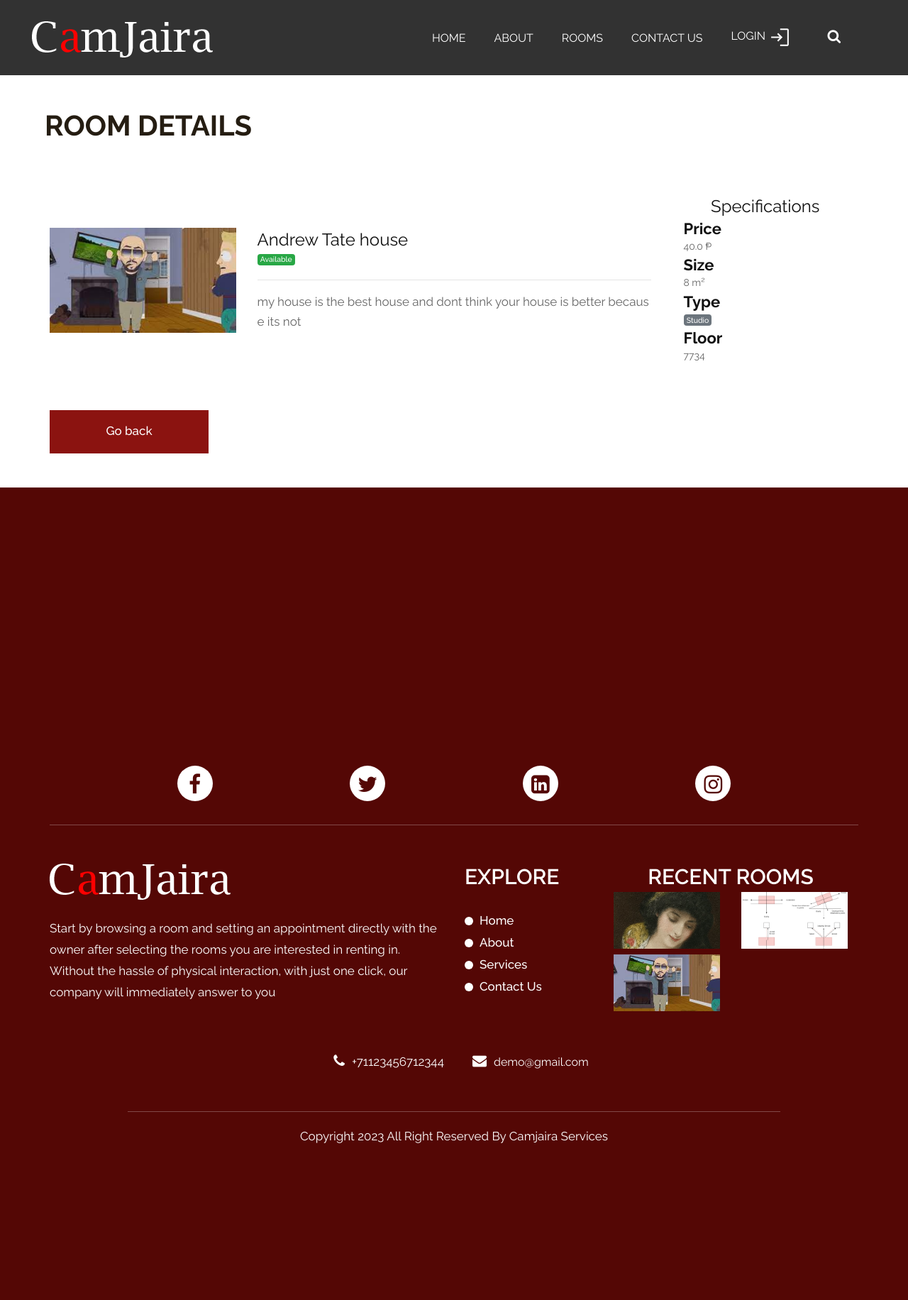
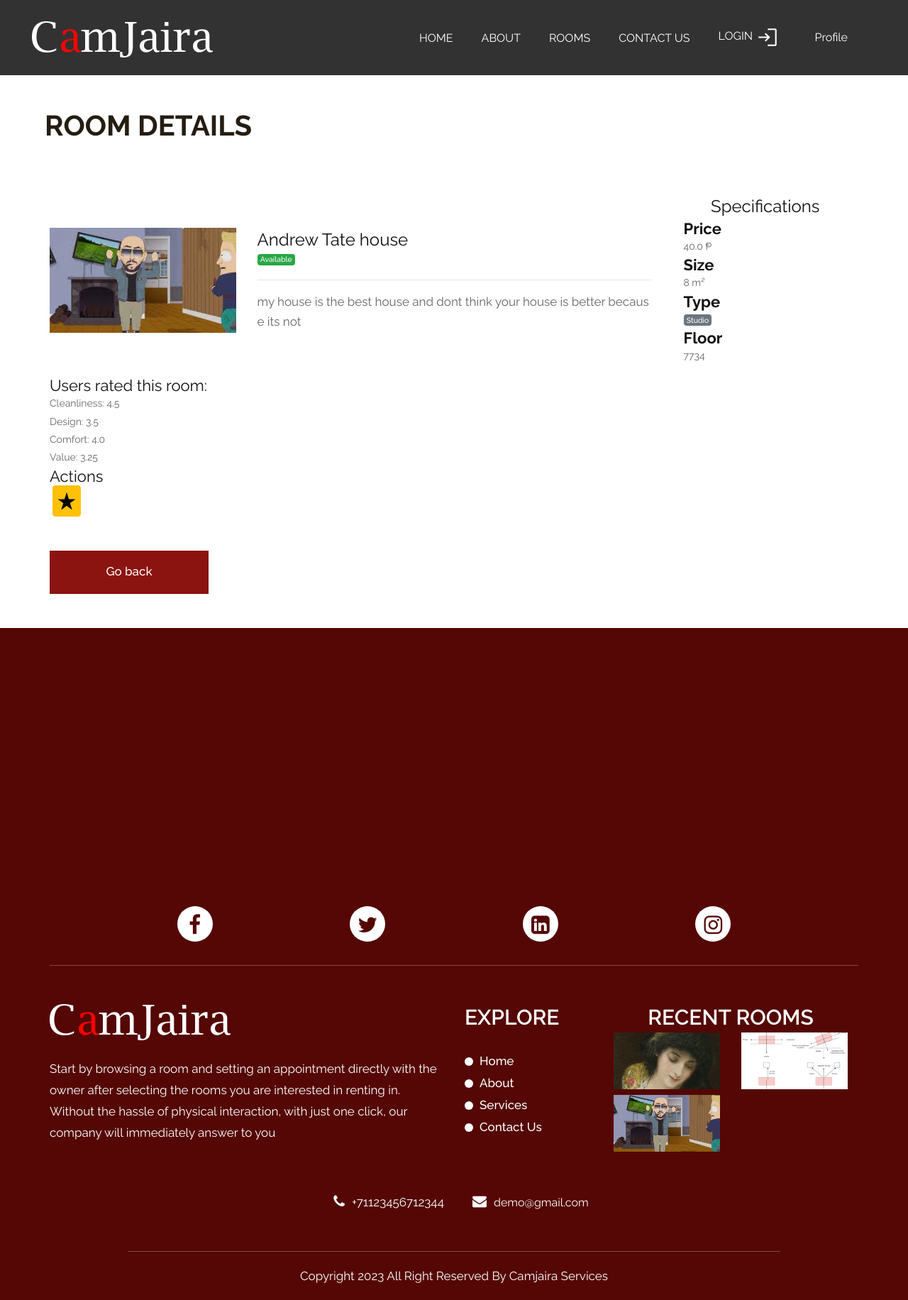
Before and after one commit to Quuton/Camjaira, a Django app: page /show-room/1 in a window 1280 px wide. Shown: the whole page at 71% size. Before the commit the page ends 1611 px from the top, so only its background shows below. Run offline with Django 4.2, Linux system fonts and the light colour scheme; data comes from the database, SQL or seed files in the repository; both versions use the stored data as it was after the commit; some libraries are stand-ins or nearby versions.

```diff
--- a/main/modelInterface.py
+++ b/main/modelInterface.py
@@ -1,14 +1,15 @@
 # Handles direct transactions between the DB
 from .models import *
+import random
 import itertools as it
 from django.contrib.auth.models import Group
-
-def testFunction(n:int):
+from django.db.models import Avg
+def generateRoomData(n:int):
     for i in range(0,n):
-        newRoomObj = Room(number = 'testobj' + str(i), description = 'Test description', floor = i, image = 'room_images/Draco.png', size = 200, price = 69420, availability = True, type = 'Single')
+        newRoomObj = Room(number = 'testobj' + str(i), description = 'Test description', floor = i, image = 'room_images/Draco.png', size = random.randint(0,200), price = random.randint(0,2000), availability = True, type = 'Single')
         newRoomObj.save()
     for i in range(0,n):
-        newRoomObj = Room(number = 'testobj' + str(i), description = 'Test description', floor = i, image = 'room_images/Draco.png', size = 200, price = 69420, availability = True, type = 'Studio')
+        newRoomObj = Room(number = 'testobj' + str(i), description = 'Test description', floor = i, image = 'room_images/Draco.png', size = random.randint(0,200), price = random.randint(0,2000), availability = True, type = 'Studio')
         newRoomObj.save()
 
 def getRecentPosts(max_posts:int = 4):
@@ -139,6 +140,19 @@ def register(data:dict, picture):
     profile = UserProfile(user=user, avatar=avatar)
     profile.save()
 
-def getUserPicture(id:int):
-    userPicture = UserProfile.objects.get(user = id).avatar
-    return userPicture
+def getUserPicture(userID:int):
+    try:
+        userPicture = UserProfile.objects.get(user = userID).avatar
+        return userPicture
+    except:
+        return None
+
+def getReviews(roomID:int):
+    reviewList = Review.objects.filter(roomID = roomID)
+    return reviewList
+
+def getReviewAverageScores(roomID:int):
+    return Review.objects.filter(roomID = roomID).aggregate(Avg('cleanlinessRating'), Avg('aestheticRating'), Avg('comfortRating'), Avg('valueRating'))
+
+def postReview():
+    pass
--- a/main/models.py
+++ b/main/models.py
@@ -60,6 +60,8 @@ class Suggestion(models.Model):
     timeStamp = models.DateTimeField(auto_now = True)
     resolved = models.BooleanField(default = False)
 
+# This class acts as an extension to Django's built in user
+# For now, it provides a way to store profile pictures.
 class UserProfile(models.Model):
     user = models.OneToOneField(User, on_delete=models.CASCADE)
-    avatar = models.ImageField()
+    avatar = models.ImageField(upload_to='user_profile_images', blank = True)
--- a/main/urls.py
+++ b/main/urls.py
@@ -6,22 +6,24 @@ from django.urls import path
 from . import views
 
 urlpatterns = [
+    path('', views.home),
     path('test/', views.test),
-    path('services/', views.services),
+    path('about/', views.about),
     path('login/', views.login),
+    path('user/', views.userPage),
     path('logout/', views.logout),
     path('contact/', views.contact),
-    path('about/', views.about),
+    path('services/', views.services),
+    path('list-room/', views.roomList),
+    path('forbidden/', views.forbidden),
+    path('register', views.registerUser),
+    path('create-room/', views.roomCreate),
+    path('appointments/', views.appointments),
+    path('edit-room/<int:id>', views.roomEdit),
+    path('show-room/<int:id>', views.roomDetail),
+    path('delete-room/<int:id>', views.deleteRoom),
+    path('wipe-appointments/', views.wipeAppointments),
+    path('show-reviews-room/<int:id>', views.roomListReview),
     path('delete-appointment/<int:id>', views.deleteAppointment),
-    path('appointments/', views.appointments),
-    path('wipe-appointments/', views.wipeAppointments),
     path('resolve-appointment/<int:id>', views.resolveAppointment),
-    path('delete-room/<int:id>', views.deleteRoom),
-    path('show-room/<int:id>', views.roomDetail),
-    path('edit-room/<int:id>', views.roomEdit),
-    path('create-room/', views.roomCreate),
-    path('list-room/', views.roomList),
-    path('register', views.registerUser),
-    path('user', views.userPage),
-    path('', views.home),
 ]
--- a/main/views.py
+++ b/main/views.py
@@ -66,6 +66,8 @@ def services(request):
 
     return render(request, mainPath + 'services.html', context=context)
 
+def forbidden(request):
+    return render(request, mainPath + 'forbidden.html', context=None)
 
 def home(request):
     context = {
@@ -87,23 +89,28 @@ def login(request):
 
 def contact(request):
     status = False
-    if request.method == "POST":
-        data = {
-            "name": request.POST['name'],
-            "email": request.POST['email'],
-            "topic": request.POST['topic'],
-            "message": request.POST['message'],
-            "ipAddress": request.META.get("REMOTE_ADDR"),
-        }
-        addAppointmentRecord(data)
-        status = True
+    if isUser(request):
+        if request.method == "POST":
+            data = {
+                "name": request.POST['name'],
+                "email": request.POST['email'],
+                "topic": request.POST['topic'],
+                "message": request.POST['message'],
+                "ipAddress": request.META.get("REMOTE_ADDR"),
+            }
+            addAppointmentRecord(data)
+            status = True
 
-    context = {
-        'recent': getRecentPosts(),
-        'appointmentSaveStatus': status,
-    }
+        else:
+            context = {
+                'recent': getRecentPosts(),
+                'appointmentSaveStatus': status,
+            }
 
-    return render(request, mainPath + 'contact.html', context=context)
+        return render(request, mainPath + 'contact.html', context=context)
+    else:
+        return redirect('/login')
+
 
 
 def about(request):
@@ -116,7 +123,7 @@ def about(request):
 
 
 def appointments(request):
-    if request.method == 'GET' and request.user.is_authenticated:
+    if request.method == 'GET' and isOwner(request):
         print(request.GET.get('showResolved', 'off'))
         if request.GET.get('showResolved', 'off') == 'on':
             context = {
@@ -132,9 +139,9 @@ def appointments(request):
                 'appointments': getAppointments(False),
                 'appointmentParams': request.GET,
             }
-        return render(request, mainPath + 'appointments.html', context=context)
+            return render(request, mainPath + 'appointments.html', context=context)
     else:
-        return render(request, mainPath + 'forbidden.html', context=None)
+        return redirect('/forbidden')
 
 
 def deleteAppointment(request, id: int):
@@ -244,6 +251,7 @@ def roomDetail(request, id: int):
     context = {
         'recent': getRecentPosts(),
         'room': getRoom(id),
+        'averages':getReviewAverageScores(id),
     }
 
     return render(request, mainPath + 'roomDetail.html', context=context)
@@ -273,5 +281,15 @@ def userPage(request):
         'picture': getUserPicture(request.user.id),
         'userid': request.user.id,
         'username':request.user.username,
+        'isUser': isUser(request),
+        'isAdmin': isAdmin(request),
+        'isOwner': isOwner(request),
     }
     return render(request, mainPath + 'userPage.html/', context=context)
+
+def roomListReview(request, id: int):
+
+    context = {'recent':getRecentPosts(),
+                'reviewList':getReviews(id)}
+
+    return render(request, mainPath + 'roomListReview.html/', context=context)
--- a/templates/main/base.html
+++ b/templates/main/base.html
@@ -86,7 +86,7 @@
                                         src="{%static 'icon/login.svg'%}"></a></li>
                             {% endif %}
 
-                            <li class="d_none"><i class="fa fa-search" style="cursor: pointer;" aria-hidden="true"></i>
+                            <li class="d_none"><a href="/user/">Profile</a>
                             </li>
                             <li> <button class="openbtn d-lg-none" onclick="openNav()"><img
                                         src="{% static 'images/menu_btn.png' %}"></button>
--- a/templates/main/roomDetail.html
+++ b/templates/main/roomDetail.html
@@ -14,7 +14,7 @@
         <div class="col-md-3 col-12">
             {% if room.image %}
             <a href="{{room.image.url}}">
-                <img src="{{room.image.url}}" style="width:100%;height:auto;object-fit:cover" class="d-block">
+                <img src="{{room.image.url}}" style="width:100%;height:auto;object-fit:cover;" class="d-block">
             </a>
             {% else %}
             <a href="{% static 'images/placeholder.png' %}">
@@ -64,22 +64,55 @@
         </div>
     </div>
 
+    <div class="row">
+        <div class="col-12">
+            <h2>Users rated this room:</h2>
+            <ul>
+                <li>Cleanliness: {{averages.cleanlinessRating__avg}}</li>
+                <li>Design: {{averages.aestheticRating__avg}}</li>
+                <li>Comfort: {{averages.comfortRating__avg}}</li>
+                <li>Value: {{averages.valueRating__avg}}</li>
+            </ul>
+        </div>
+    </div>
     {% if user.is_authenticated %}
     <div class="row">
         <div
-            class="col-12 align-items-md-start justify-content-md-start text-md-left align-items-center justify-content-center text-center">
-            <h2>Actions</h2>
+        class="col-12 align-items-md-start justify-content-md-start text-md-left align-items-center justify-content-center text-center">
+        <h2>Actions</h2>
             <div class="d-inline-block" title="Edit">
                 <a href="/edit-room/{{room.id}}">
                     <button type="button" class="btn btn-warning px-1 mx-1">
-                        <img style="width:100%;height:auto" class="control-button" src="{%static 'icon/edit.svg'%}">
+                        <img style="width:100%;height:auto" class="control-button" src="{% static 'icon/edit.svg'%}">
                     </button>
                 </a>
             </div>
+
             <div class="d-inline-block" title="Delete">
                 <a href="/delete-room/{{room.id}}">
                     <button type="button" class="btn btn-danger px-1 mx-1">
-                        <img style="width:100%;height:auto" class="control-button" src="{%static 'icon/delete.svg'%}">
+                        <img style="width:100%;height:auto" class="control-button" src="{% static 'icon/delete.svg'%}">
+                    </button>
+                </a>
+            </div>
+            <div class="d-inline-block" title="Reviews">
+                <a href="/show-reviews-room/{{room.id}}">
+                    <button type="button" class="btn btn-warning px-1 mx-1">
+                        <img style="width:100%;height:auto" class="control-button" src="{% static 'icon/star.svg' %}">
+                    </button>
+                </a>
+            </div>
+        </div>
+    </div>
+    {% else %}
+    <div class="row">
+        <div
+        class="col-12 align-items-md-start justify-content-md-start text-md-left align-items-center justify-content-center text-center">
+        <h2>Actions</h2>
+            <div class="d-inline-block" title="Reviews">
+                <a href="/show-reviews-room/{{room.id}}">
+                    <button type="button" class="btn btn-warning px-1 mx-1">
+                        <img style="width:100%;height:auto" class="control-button" src="{% static 'icon/star.svg' %}">
                     </button>
                 </a>
             </div>
```
Also changed, not shown: templates/main/roomListReview.html (added, +35 -0 lines), templates/main/userPage.html (+30 -9 lines), db.sqlite3, media/room_images/feffeef.drawio.png (added), media/room_images/three.jpg (deleted), static/icon/profile.svg (added), static/icon/star.svg (added), templates/main/roomCreateReview.html (added).
